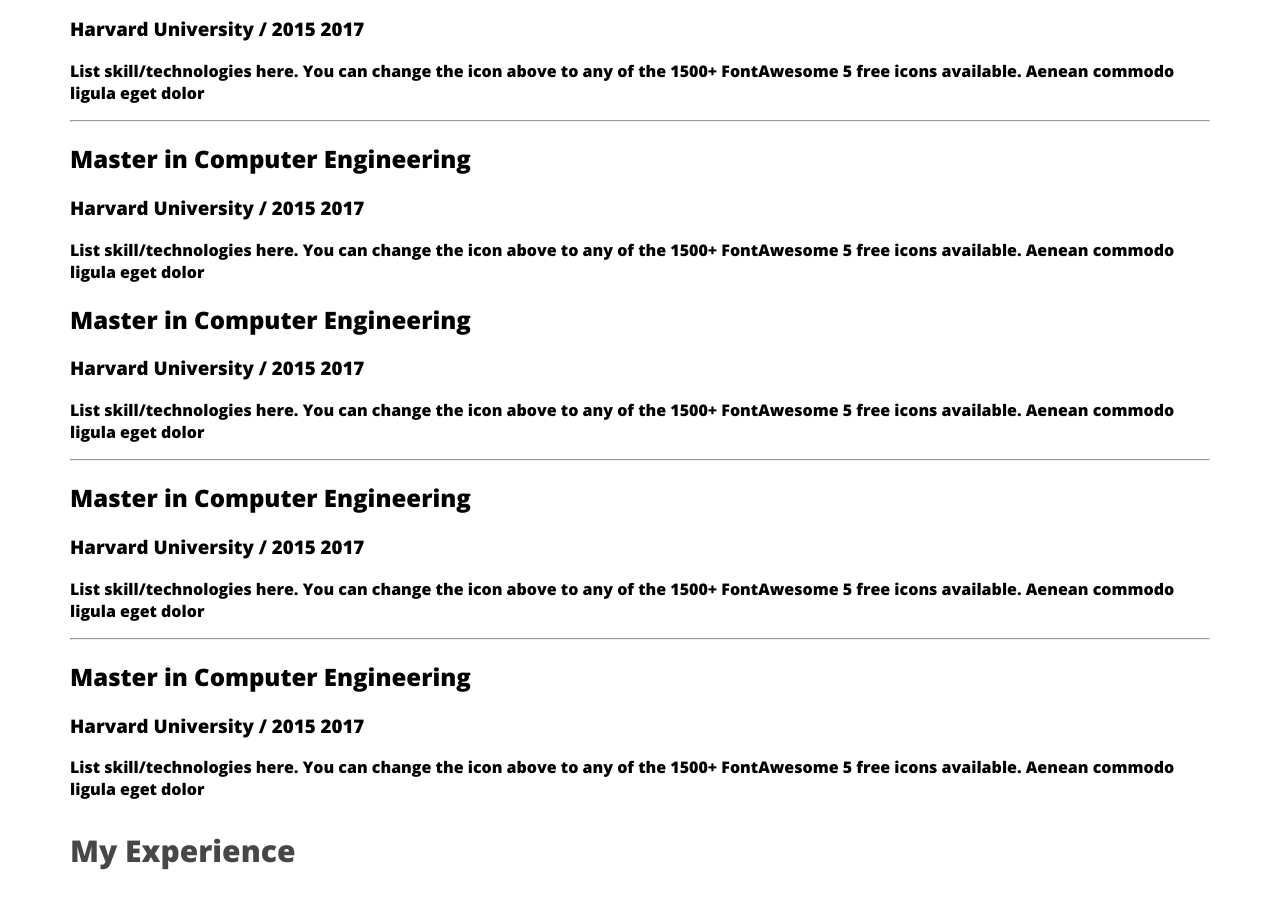
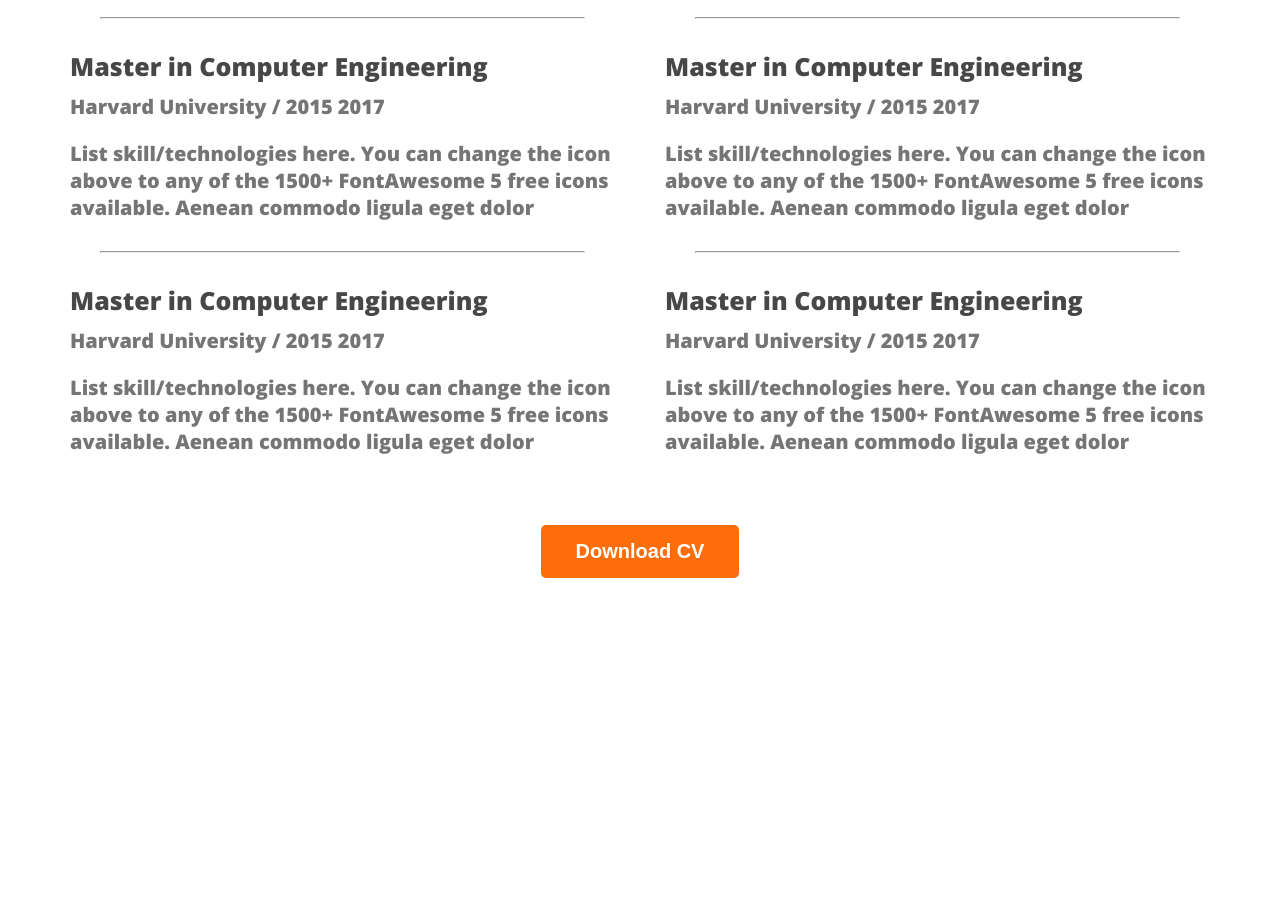
Before and after one commit to ar-abdullah1/developer-portfolio, a plain HTML site: page index.html in a window 1280 px wide. Shown: the part 2790-3691 px from the top of the page. After the commit the page ends 3376 px from the top, so only its background shows below. Drawn offline with nearby package versions, Linux system fonts and the light colour scheme.

Commit message:
finished the resume

```diff
--- a/index.html
+++ b/index.html
@@ -122,7 +122,6 @@
           <!-- .resume-colum*2>h3.resume-colum-title -->
           <div class="resume-colum">
             <h3 class="resume-colum-title">My Education</h3>
-
             <div class="resume-item">
               <h2 class="resume-item-title">Master in Computer Engineering</h2>
               <h3 class="resume-item-institute">
@@ -158,6 +157,9 @@
                 commodo ligula eget dolor
               </p>
             </div>
+          </div>
+          <div class="resume-colum">
+            <h3 class="resume-colum-title">My Experience</h3>
             <div class="resume-item">
               <h2 class="resume-item-title">Master in Computer Engineering</h2>
               <h3 class="resume-item-institute">
@@ -193,15 +195,15 @@
                 commodo ligula eget dolor
               </p>
             </div>
-
-
           </div>
-          <div class="resume-colum">
-            <h3 class="resume-colum-title">My Experience</h3>
-          </div>
+        </div>
+        <div class="download-cv">
+          <button class="btn-primary">Download CV</button>
         </div>
       </section>
     </main>
-    <footer></footer>
+    <footer>
+
+    </footer>
   </body>
 </html>
--- a/styles/portfolio.css
+++ b/styles/portfolio.css
@@ -155,3 +155,35 @@ main section {
   font-size: 30px;
   font-weight: 700;
 }
+
+.resume-container {
+  display: flex;
+  gap: 50px;
+}
+
+.resume-item-institute {
+  margin-bottom: 20px;
+  margin-top: 0px;
+}
+
+.resume-item-title {
+  color: #474747;
+  font-size: 25px;
+  font-weight: 700;
+  margin-bottom: 10px;
+}
+
+.resume-item-institute,
+.resume-item-description {
+  color: #757575;
+  font-size: 20px;
+}
+
+.resume-container hr{
+  margin: 30px;
+}
+
+.download-cv {
+  text-align: center;
+  margin-top: 50px;
+}
```
